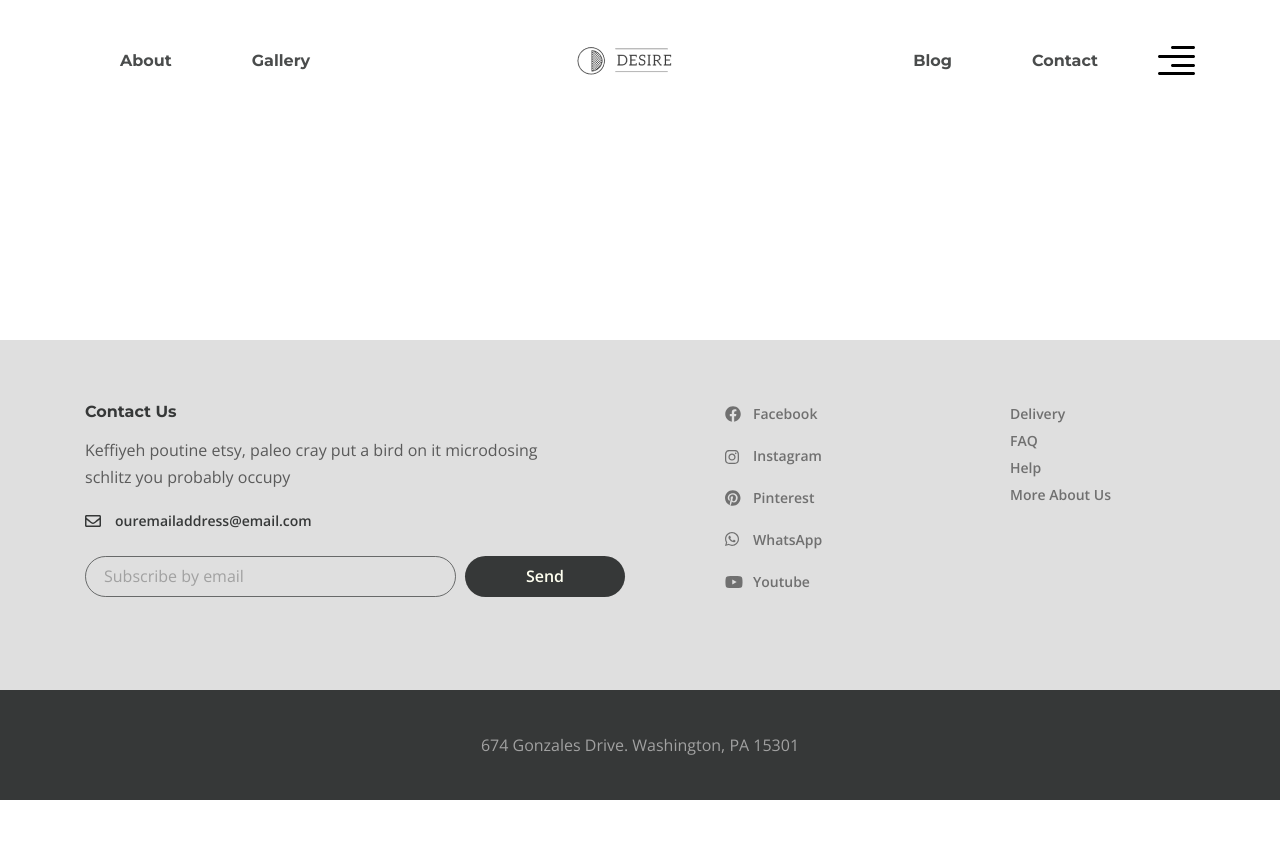
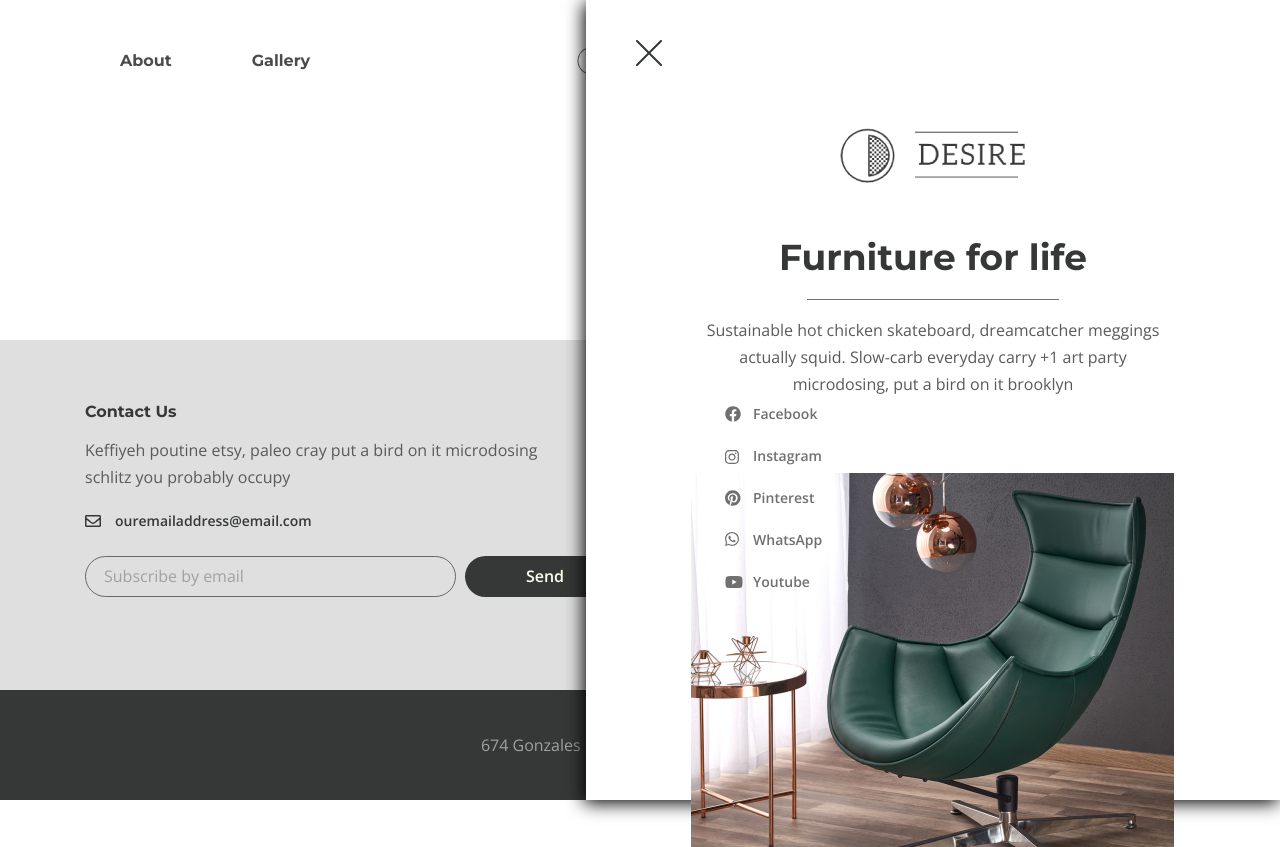
Before and after one commit to Necromayhem/desire, a website: page app/index.html in a window 1280 px wide. Both pictures are taken after a click on the button 1176 px from the left and 60 px from the top of the page. Before the commit the page ends 800 px from the top, so only its background shows below. Drawn offline with nearby package versions, Linux system fonts and the light colour scheme; files that its build step writes are made by us from their sources.

Commit message:
feat: add rightside and animation

```diff
--- a/app/index.html
+++ b/app/index.html
@@ -44,6 +44,27 @@
 						<button class="header__btn">
 							<img src="images/icon_menu.svg" alt="icon_menu" />
 						</button>
+						<div class="rightside-menu rightside-menu--close">
+							<button class="rightside-menu__close">
+								<img src="images/close.svg" alt="close" />
+							</button>
+							<div class="rightside-menu__content">
+								<a class="rightside-menu__logo" href="#">
+									<img src="images/logo-big.png" alt="big logo" />
+								</a>
+								<h4 class="rightside-menu__title">Furniture for life</h4>
+								<p class="rightside-menu__text">
+									Sustainable hot chicken skateboard, dreamcatcher meggings
+									actually squid. Slow-carb everyday carry +1 art party
+									microdosing, put a bird on it brooklyn
+								</p>
+								<img
+									class="rightside-menu__images"
+									src="images/rightside-img.jpg"
+									alt="rightside-img"
+								/>
+							</div>
+						</div>
 					</div>
 				</div>
 			</header>
--- a/app/js/main.js
+++ b/app/js/main.js
@@ -1,3 +1,8 @@
 $(function () {
-
+	$('.header__btn').on('click', function () {
+		$('.rightside-menu').removeClass('rightside-menu--close')
+	})
+	$('.rightside-menu__close').on('click', function () {
+		$('.rightside-menu').addClass('rightside-menu--close')
+	})
 })
--- a/app/scss/_global.scss
+++ b/app/scss/_global.scss
@@ -11,6 +11,8 @@ body {
 	line-height: 27px;
 	font-weight: 400;
 	color: $default;
+	overflow-x: hidden;
+	min-height: 320px;
 }
 
 .wrapper {
--- a/app/scss/style.scss
+++ b/app/scss/style.scss
@@ -170,3 +170,62 @@
 		padding: 42px 0 41px;
 	}
 }
+
+.rightside-menu {
+	position: absolute;
+	right: 0;
+	top: 0;
+	bottom: 0;
+	width: 100%;
+	max-width: 694px;
+	background-color: white;
+	padding-top: 40px;
+	box-shadow: -2px 3px 17px 0px #000;
+	transition: all 0.6s;
+	&.rightside-menu--close {
+		transform: translateX(500%);
+	}
+	&__close {
+		background-color: transparent;
+		border: none;
+		padding: 0;
+		cursor: pointer;
+		margin-left: 50px;
+		margin-bottom: 60px;
+	}
+	&__content {
+		text-align: center;
+		max-width: 485px;
+		margin: 0 auto;
+	}
+	&__logo {
+		display: inline-block;
+		margin-bottom: 40px;
+	}
+	&__title {
+		color: $title;
+		@extend %title-font;
+		font-size: 36px;
+		line-height: 51px;
+		position: relative;
+		margin-bottom: 17px;
+		padding-bottom: 17px;
+		&::after {
+			content: '';
+			position: absolute;
+			bottom: 0;
+			max-width: 252px;
+			margin: 0 auto;
+			left: 0;
+			right: 0;
+			height: 1px;
+			background: #6d7278;
+		}
+	}
+	&__text {
+		margin-bottom: 75px;
+	}
+	&__images {
+		max-width: 485px;
+	}
+}
```
Also changed, not shown: app/css/style.min.css, app/images/close.svg (added), app/images/logo-big.png (added), app/images/rightside-img.jpg (added), app/js/main.min.js.
